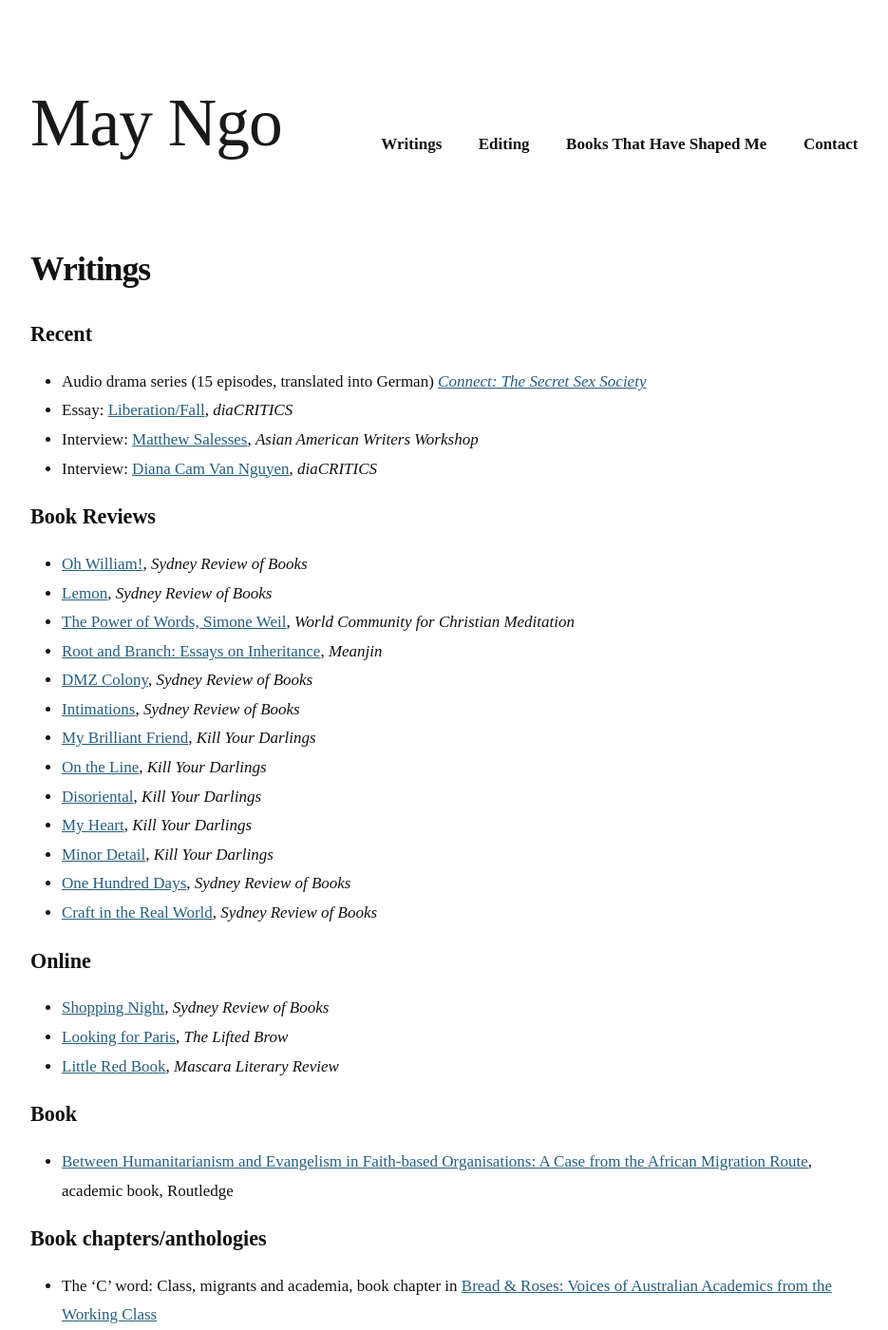
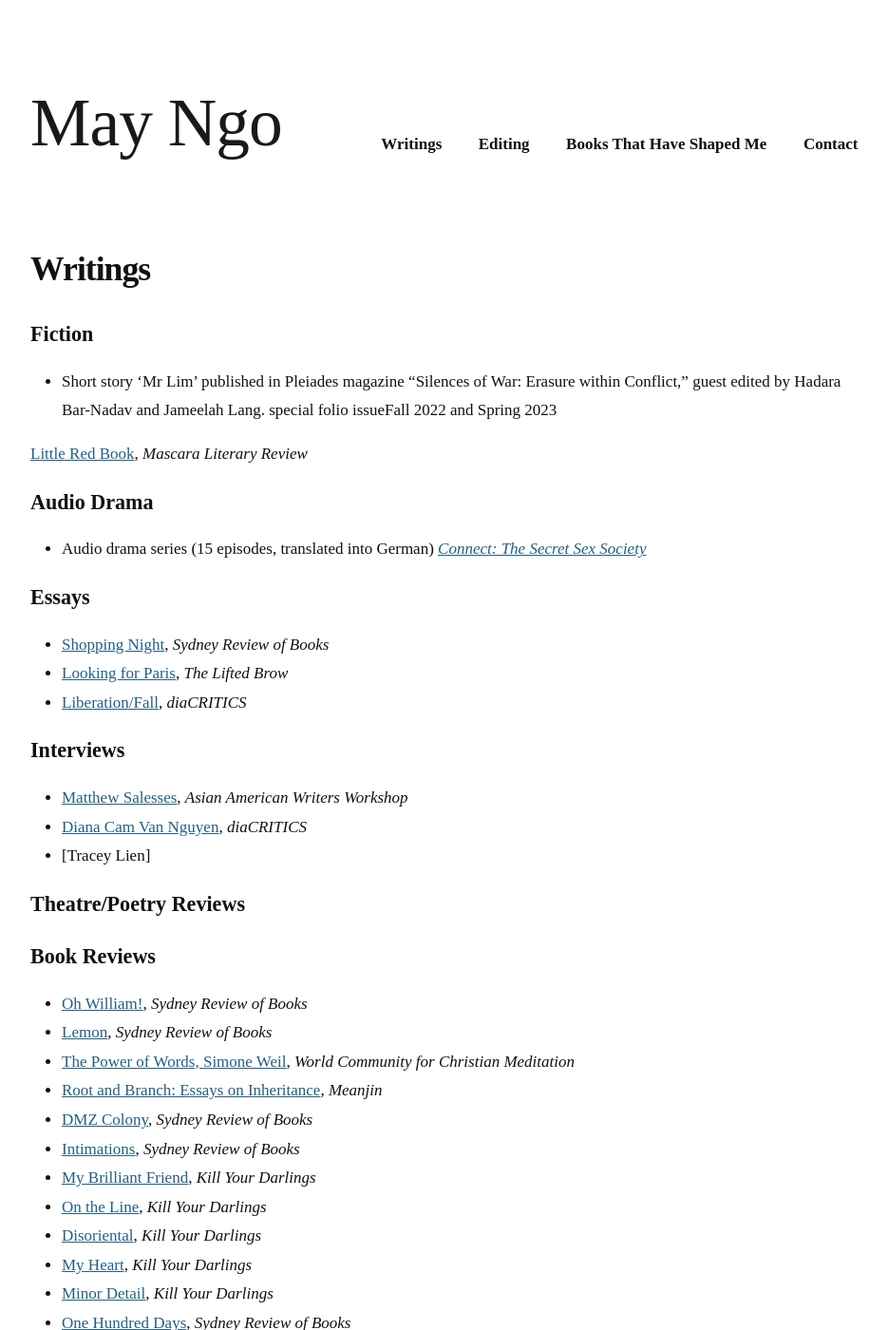
Before and after one commit to mayngo-net/mayngo-net.github.io, a Jekyll site: the page built from writings.markdown, in a window 1280 px wide and 1400 px high. Shown: the whole window at 95% size, without its empty margins (168-1103 px from the left). Built offline with Jekyll 4.4.1, drawn with Linux system fonts in a browser that asks for light colours; some web fonts are replaced.

Commit message:
Update writings.markdown

```diff
--- a/writings.markdown
+++ b/writings.markdown
@@ -5,12 +5,29 @@ permalink: /writings
 order: 200
 ---
 
-## Recent
+## Fiction
+
+- Short story 'Mr Lim' published in Pleiades magazine "Silences of War: Erasure within Conflict," guest edited by Hadara Bar-Nadav and Jameelah Lang.  special folio issueFall 2022 and Spring 2023
+
+[Little Red Book](http://mascarareview.com/little-red-book-by-may-ngo/), _Mascara Literary Review_
+
+## Audio Drama
 
 - Audio drama series (15 episodes, translated into German) [_Connect: The Secret Sex Society_](https://podimo.com/de/shows/974c9b3f-b10e-469c-8689-0a8ab487e128)
-- Essay: [Liberation/Fall](https://dvan.org/2021/04/liberation-fall/), _diaCRITICS_
-- Interview: [Matthew Salesses](https://aawwradio.libsyn.com/matthew-salesses-interviewed-by-may-ngo), _Asian American Writers Workshop_
-- Interview: [Diana Cam Van Nguyen](https://dvan.org/2022/04/diana-cam-van-nguyen-interview/), _diaCRITICS_
+
+## Essays
+
+- [Shopping Night](https://sydneyreviewofbooks.com/essay/ngo-shopping-night/), _Sydney Review of Books_
+- [Looking for Paris](https://www.theliftedbrow.com/liftedbrow/2018/9/11/looking-for-paris-by-may-ngo), _The Lifted Brow_
+- [Liberation/Fall](https://dvan.org/2021/04/liberation-fall/), _diaCRITICS_
+
+## Interviews
+
+- [Matthew Salesses](https://aawwradio.libsyn.com/matthew-salesses-interviewed-by-may-ngo), _Asian American Writers Workshop_
+- [Diana Cam Van Nguyen](https://dvan.org/2022/04/diana-cam-van-nguyen-interview/), _diaCRITICS_
+- [Tracey Lien]
+
+## Theatre/Poetry Reviews
 
 ## Book Reviews
 
@@ -28,11 +45,7 @@ order: 200
 - [One Hundred Days](https://sydneyreviewofbooks.com/review/pung-one-hundred-days/), _Sydney Review of Books_
 - [Craft in the Real World](https://sydneyreviewofbooks.com/review/salesses-craft-in-the-real-world/), _Sydney Review of Books_
 
-## Online
 
-- [Shopping Night](https://sydneyreviewofbooks.com/essay/ngo-shopping-night/), _Sydney Review of Books_
-- [Looking for Paris](https://www.theliftedbrow.com/liftedbrow/2018/9/11/looking-for-paris-by-may-ngo), _The Lifted Brow_
-- [Little Red Book](http://mascarareview.com/little-red-book-by-may-ngo/), _Mascara Literary Review_
 
 
 ## Book
```
